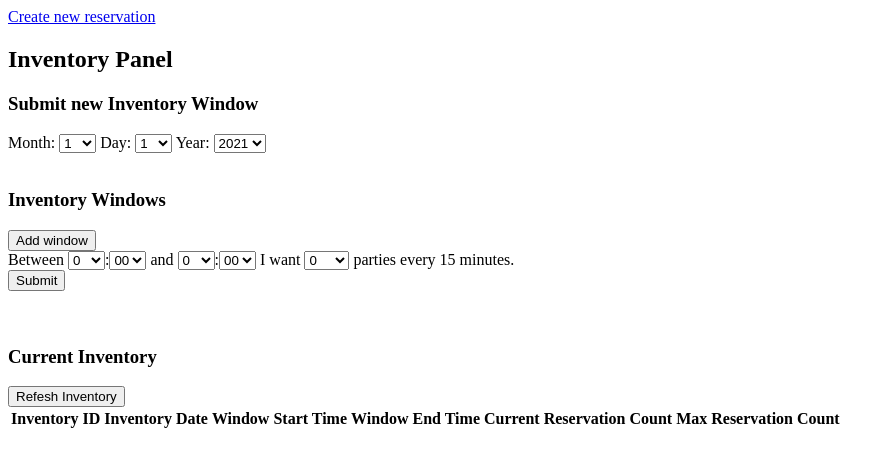
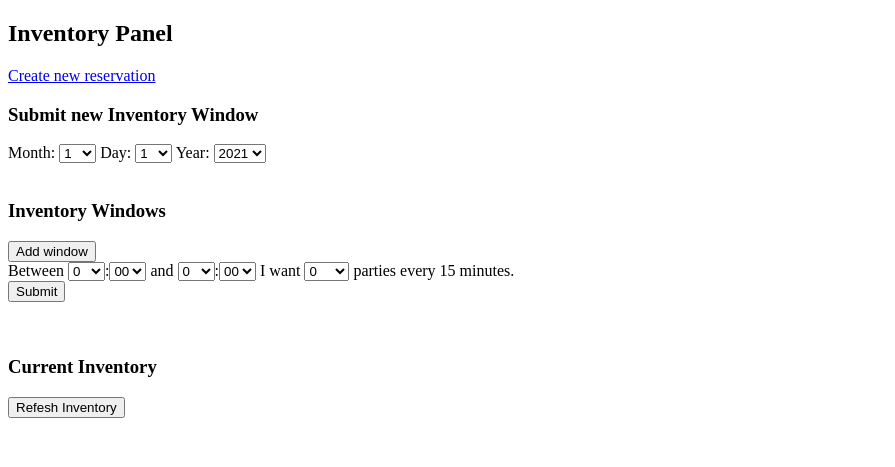
Before and after one commit to adamperez/py-web-test, a Flask app: page / in a window 1280 px wide. Shown: the top 467 px of the page, without its empty margins (0-895 px from the left). Run offline with Flask 2, Linux system fonts and the light colour scheme; lists and menus that the app fills with data are empty.

Commit message:
inv table hides on load, shows if data present; flash messages w/ categories

```diff
--- a/api/controllers/inventory_controller.py
+++ b/api/controllers/inventory_controller.py
@@ -31,8 +31,8 @@ def get_all_invs():
     """
     inv = session.query(Inventory).all()
     if not inv:
-        flash('no inventory found')
-        return jsonify({'error': 'no inventory found'})
+        flash('no inventory found', 'error')
+        return jsonify({'error': 'no inventory found'}), 400
     return jsonify({'inventory': [i.serialize() for i in inv]})
 
 
@@ -70,5 +70,5 @@ def create_new_inventory():
             resp = session.commit()
 
     if not resp:
-        flash('inventory created')
+        flash('inventory created', 'success')
         return jsonify({'message': 'inventory created'})
--- a/api/controllers/reservation_controller.py
+++ b/api/controllers/reservation_controller.py
@@ -64,11 +64,11 @@ def create_new_reservation():
                     resp = session.commit()
                     if not resp:
                         # send message to flask for creation by name
-                        flash('reservation for {} created'.format(request.json.get('name')))
+                        flash('reservation for {} created'.format(request.json.get('name')), 'success')
                         return jsonify({'message': 'reservation for {} created'.format(request.json.get('name'))})
                 else:
                     error = 'requested reservation time is not available in current inventory'
             else:
                 error = 'current inventory window cannot accept additional reservations, please select different time'
-
+    flash(error, 'error')
     return jsonify({'error': error}), 400
--- a/static/js/inventory.js
+++ b/static/js/inventory.js
@@ -1,8 +1,12 @@
 $(document).ready(function () {
-    var $select = $("#max-res-count");
-    for (i=1;i<=100;i++){
-        $select.append($('<option></option>').val(i).html(i))
-    }
+    // hide inventory if empty
+    $.ajax({
+        type: 'GET',
+        url: '/inventory/all',
+        error: function() {
+            $('#curr-inv-tbl').hide();
+        }
+    })
 });
 
 function submitNewInventory() {
@@ -60,6 +64,9 @@ function refreshInventoryDisplay() {
             location.href = '/';
             return;
         }
+        // show inv table
+        $('#curr-inv-tbl').show();
+
         // capture inventory object from resp for table display
         var inventory = data.inventory[0];
 
--- a/static/js/reservation.js
+++ b/static/js/reservation.js
@@ -82,5 +82,6 @@ function submitNewReservation(resName, resEmail, resPartySize, resMonth, resDay,
     }).then(function (result) {
         console.log(result);
         location.href = '/reservation';
+        return;
     })
 }
--- a/templates/inventory.html
+++ b/templates/inventory.html
@@ -9,22 +9,22 @@
 </head>
 <body>
     <div id="main-inventory-section">
-        <a href="/reservation">Create new reservation</a>
         <h2>Inventory Panel</h2>
 
         <div id="flask-messages">
-            {% with messages = get_flashed_messages() %}
+            {% with messages = get_flashed_messages(with_categories=true) %}
                 {% if messages %}
-                    <ul class="flashes">
-                        {% for message in messages %}
-                        <li>{{ message }}</li>
-                    </ul>
+                    <div class="flashes">
+                        {% for category, message in messages %}
+                        <p class="{{ category }}">{{ message }}</p>
+                    </div>
                     {% endfor %}
                 {% endif %}
             {% endwith %}
         </div>
 
         <div id="new-inv-section">
+            <a href="/reservation">Create new reservation</a>
             <h3>Submit new Inventory Window</h3>
             <form id="new-inventory-form">
                 <div id="new-inv-form-date">
@@ -48,7 +48,6 @@
                         and <select id="form-end-time-hh" class="form-end-time-hh"></select>:<select id="form-end-time-mm" class="form-end-time-mm"></select>
                         I want <select name="form-int-counter" class="form-int-counter"></select> parties every 15 minutes.
                     </div>
-<!--                    <br>-->
                 </div>
 
                 <input onclick="submitNewInventory();" id="btn-submit-new-inv" value="Submit" type="button"/>
@@ -60,7 +59,7 @@
             <h3>Current Inventory</h3>
             <input onclick="refreshInventoryDisplay();" id="btn-refresh-invs" value="Refesh Inventory" type="button">
 
-            <!-- todo hide this when empty -->
+<!--            this is hidden on page load if empty -->
             <div id="curr-inv-display">
                 <table id="curr-inv-tbl">
                     <tr>
```
Also changed, not shown: templates/reservation.html (+6 -6 lines).
